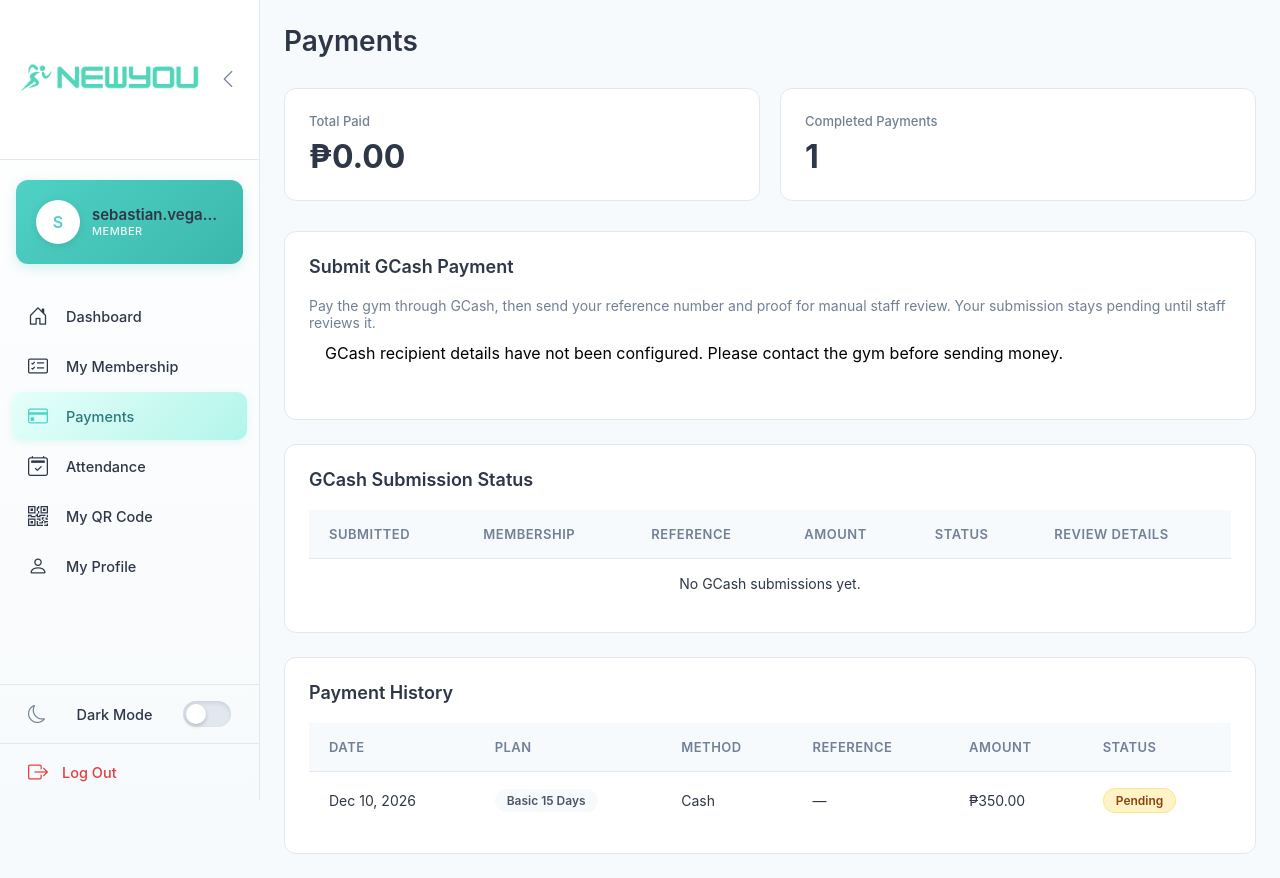
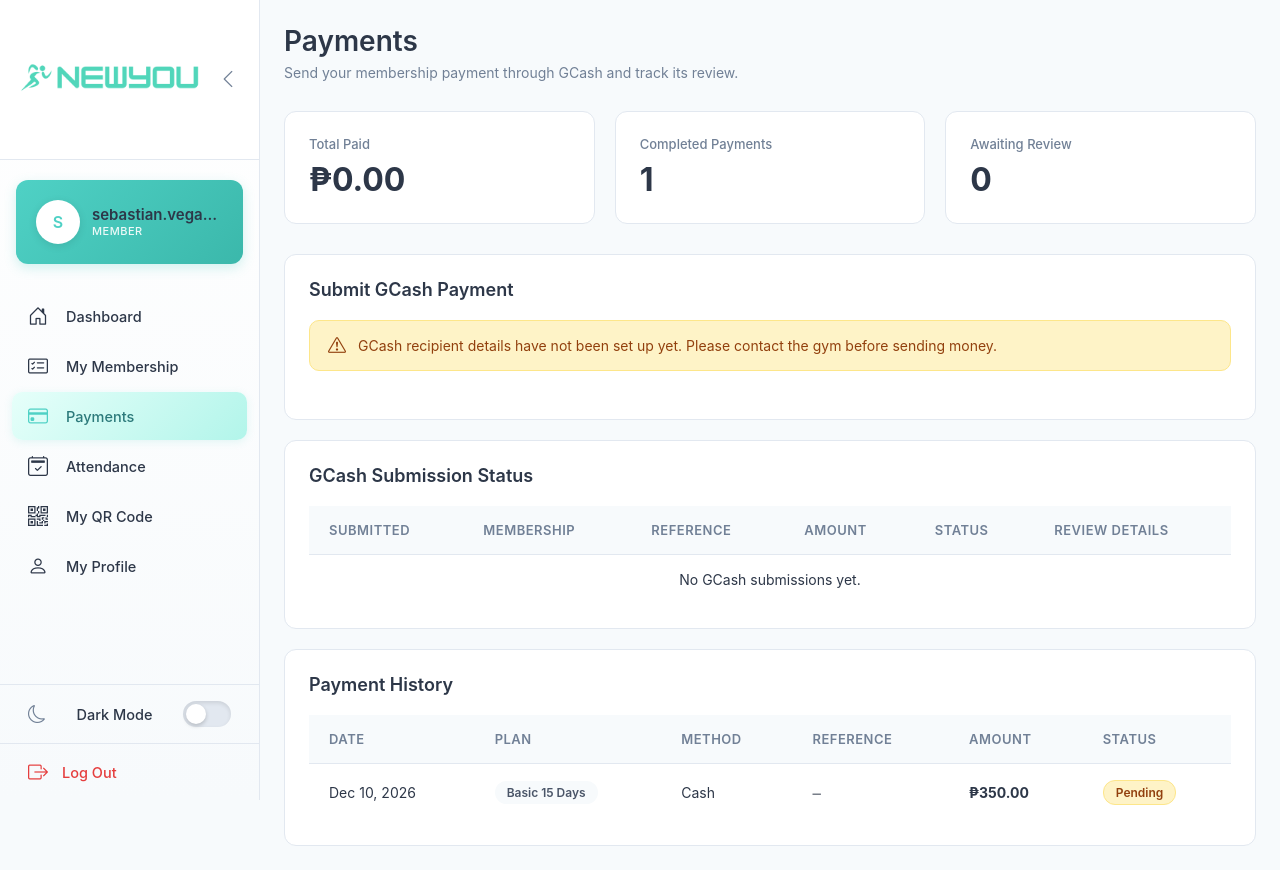
Before and after one commit to ChristianSupremo/wordle123-gym, a PHP site: page /member/payments.php in a window 1280 px wide. After the commit the page ends 846 px from the top, so only its background shows below. Run offline with PHP 8.4, Linux system fonts and the light colour scheme; a user stored in the database is signed in; data comes from the database, SQL or seed files in the repository; data that the repository does not hold is empty.

Commit message:
Refresh member payments page UI
Split the GCash form into a recipient panel and a two-column form,
add an awaiting-review stat, and style submission tables. Fix unstyled
Approved/Rejected badges, the missing alert-warning style and the
invalid dt/dd markup. No submission logic changed.

Co-Authored-By: Claude Opus 5.5 <noreply@anthropic.com>

```diff
--- a/assets/css/style/member_portal.css
+++ b/assets/css/style/member_portal.css
@@ -100,3 +100,26 @@
 .pw-hint.ok { color: var(--success-color); }
 .pw-hint.bad { color: var(--danger-color); }
 .profile-pw-submit { width: 100%; justify-content: center; margin-top: 4px; }
+
+/* ---------- Payments: GCash submission ---------- */
+.mp-pay-grid { display: grid; grid-template-columns: minmax(260px, 340px) minmax(0, 1fr); gap: 28px; align-items: start; }
+.mp-pay-panel { background: var(--bg-secondary); border: 1px solid var(--border-color); border-radius: 12px; padding: 20px; }
+.mp-pay-heading { display: flex; align-items: center; gap: 8px; margin: 0 0 14px; font-size: 15px; font-weight: 600; color: var(--text-primary); }
+.mp-pay-heading i { color: var(--accent-color); font-size: 18px; }
+.mp-pay-recipient { display: grid; gap: 12px; margin: 0; }
+.mp-pay-recipient dt { font-size: 12px; font-weight: 500; color: var(--text-secondary); margin: 0 0 2px; }
+.mp-pay-recipient dd { margin: 0; font-size: 15px; font-weight: 600; color: var(--text-primary); word-break: break-word; }
+.mp-pay-recipient .mp-pay-number { font-size: 22px; letter-spacing: .5px; font-variant-numeric: tabular-nums; }
+.mp-pay-instructions { margin: 16px 0 0; padding-top: 14px; border-top: 1px solid var(--border-color); font-size: 13.5px; color: var(--text-secondary); }
+.mp-pay-steps { margin: 12px 0 0; padding-left: 20px; font-size: 13.5px; color: var(--text-primary); }
+.mp-pay-steps li { margin: 6px 0; }
+.mp-pay-steps li::marker { color: var(--accent-color); font-weight: 700; }
+.mp-pay-form .form-group-modern { margin: 0; }
+.mp-hint { display: block; margin-top: 6px; font-size: 12px; color: var(--text-secondary); }
+.mp-pay-note { margin: 20px 0 0; align-items: flex-start; }
+.mp-ref { font-family: ui-monospace, SFMono-Regular, Consolas, monospace; font-size: 13px; }
+.mp-review { min-width: 200px; }
+.mp-review small { color: var(--text-secondary); }
+.mp-remarks { margin-top: 4px; font-size: 13px; color: var(--text-primary); }
+@media (max-width: 900px) { .mp-pay-grid { grid-template-columns: 1fr; } }
+@media (max-width: 576px) { .mp-form-actions .btn-primary-modern { width: 100%; justify-content: center; } }
--- a/member/payments.php
+++ b/member/payments.php
@@ -118,11 +118,17 @@ $submissionStmt = $pdo->prepare(
 $submissionStmt->execute([$memberId]);
 $submissions = $submissionStmt->fetchAll();
 
+$pendingCount = count(array_filter($submissions, static fn($row) => $row['Status'] === 'Pending'));
+$submissionBadge = ['Approved' => 'completed', 'Rejected' => 'failed', 'Pending' => 'pending'];
+
 include __DIR__ . '/includes/member_header.php';
 ?>
 
 <div class="page-header">
+    <div>
         <h1 class="page-title">Payments</h1>
+        <p class="mp-subtitle">Send your membership payment through GCash and track its review.</p>
+    </div>
 </div>
 
 <?php if ($errorMessage): ?>
@@ -138,26 +144,40 @@ include __DIR__ . '/includes/member_header.php';
         <div class="stat-label">Completed Payments</div>
         <div class="stat-value"><?= count($payments) ?></div>
     </div>
+    <div class="stat-card">
+        <div class="stat-label">Awaiting Review</div>
+        <div class="stat-value"><?= $pendingCount ?></div>
+    </div>
 </div>
 
-<div class="dashboard-card" style="margin-bottom:24px;">
+<div class="mp-stack">
+    <div class="dashboard-card">
         <div class="card-header-flex"><h2 class="card-title">Submit GCash Payment</h2></div>
-    <p class="mp-subtitle">Pay the gym through GCash, then send your reference number and proof for manual staff review. Your submission stays pending until staff reviews it.</p>
 
-    <?php if ($settingsConfigured): ?>
-        <div class="mp-info-list" style="margin:16px 0;">
-            <div><dt>Recipient</dt><dd><?= member_h($settings['RecipientName']) ?></dd></div>
-            <div><dt>GCash number</dt><dd><?= member_h($settings['MobileNumber']) ?></dd></div>
-            <div><dt>Instructions</dt><dd><?= nl2br(member_h($settings['Instructions'] ?? 'Send the exact amount, then upload a clear screenshot of your receipt.')) ?></dd></div>
-        </div>
+        <?php if (!$settingsConfigured): ?>
+            <div class="mp-notice"><i class="bi bi-exclamation-triangle"></i> GCash recipient details have not been set up yet. Please contact the gym before sending money.</div>
         <?php else: ?>
-        <div class="alert alert-warning">GCash recipient details have not been configured. Please contact the gym before sending money.</div>
-    <?php endif; ?>
+            <div class="mp-pay-grid">
+                <section class="mp-pay-panel" aria-labelledby="gcash-send-to">
+                    <h3 id="gcash-send-to" class="mp-pay-heading"><i class="bi bi-phone"></i> Send payment to</h3>
+                    <dl class="mp-pay-recipient">
+                        <div><dt>GCash number</dt><dd class="mp-pay-number"><?= member_h($settings['MobileNumber']) ?></dd></div>
+                        <div><dt>Recipient name</dt><dd><?= member_h($settings['RecipientName']) ?></dd></div>
+                    </dl>
+                    <p class="mp-pay-instructions"><?= nl2br(member_h($settings['Instructions'] ?? 'Send the exact amount, then upload a clear screenshot of your receipt.')) ?></p>
+                    <ol class="mp-pay-steps">
+                        <li>Send the amount through the GCash app.</li>
+                        <li>Copy the reference number from your receipt.</li>
+                        <li>Fill in this form and upload a screenshot.</li>
+                        <li>Staff will review it and record your payment.</li>
+                    </ol>
+                </section>
 
-    <?php if ($eligibleMemberships && $settingsConfigured): ?>
-        <form method="POST" action="payments.php" enctype="multipart/form-data" class="mp-stack" style="max-width:680px;">
+                <?php if ($eligibleMemberships): ?>
+                    <form method="POST" action="payments.php" enctype="multipart/form-data" class="mp-pay-form">
                         <input type="hidden" name="csrf_token" value="<?= member_h(member_csrf_token()) ?>">
-            <div class="form-group-modern">
+                        <div class="mp-form-grid">
+                            <div class="form-group-modern full-width">
                                 <label class="form-label-modern" for="membership_id">Membership / plan</label>
                                 <select class="form-control-modern" id="membership_id" name="membership_id" required>
                                     <option value="">Choose your membership</option>
@@ -170,25 +190,31 @@ include __DIR__ . '/includes/member_header.php';
                             </div>
                             <div class="form-group-modern">
                                 <label class="form-label-modern" for="amount_paid">Amount paid (₱)</label>
-                <input class="form-control-modern" id="amount_paid" name="amount_paid" type="number" min="0.01" max="9999999.99" step="0.01" required>
+                                <input class="form-control-modern" id="amount_paid" name="amount_paid" type="number" min="0.01" max="9999999.99" step="0.01" inputmode="decimal" placeholder="0.00" required>
                             </div>
                             <div class="form-group-modern">
                                 <label class="form-label-modern" for="reference_number">GCash reference number</label>
-                <input class="form-control-modern" id="reference_number" name="reference_number" type="text" maxlength="100" required>
+                                <input class="form-control-modern" id="reference_number" name="reference_number" type="text" maxlength="100" autocomplete="off" placeholder="e.g. 1234 567 890123" required>
                             </div>
-            <div class="form-group-modern">
-                <label class="form-label-modern" for="proof">Proof of payment (JPG, PNG, or WebP; max 5 MB)</label>
-                <input class="form-control-modern" id="proof" name="proof" type="file" accept="image/jpeg,image/png,image/webp" required>
+                            <div class="form-group-modern full-width">
+                                <label class="form-label-modern" for="proof">Proof of payment</label>
+                                <input class="form-control-modern" id="proof" name="proof" type="file" accept="image/jpeg,image/png,image/webp" aria-describedby="proof_hint" required>
+                                <small id="proof_hint" class="mp-hint">JPG, PNG or WebP, up to 5 MB.</small>
                             </div>
-            <p class="mp-subtitle">Submitting a reference number or screenshot does not automatically verify payment. Do not submit again while the same membership has a pending review.</p>
+                        </div>
+                        <div class="mp-notice mp-pay-note"><i class="bi bi-info-circle"></i> Your payment is confirmed only after staff review. If a membership already has a submission waiting for review, don't submit again.</div>
+                        <div class="mp-form-actions">
                             <button class="btn-primary-modern" type="submit"><i class="bi bi-upload"></i> Submit for Review</button>
+                        </div>
                     </form>
-    <?php elseif (!$eligibleMemberships): ?>
+                <?php else: ?>
                     <p class="mp-empty">There are no eligible memberships available for payment submission. Please contact the front desk.</p>
                 <?php endif; ?>
             </div>
+        <?php endif; ?>
+    </div>
 
-<div class="dashboard-card" style="margin-bottom:24px;">
+    <div class="dashboard-card">
         <div class="card-header-flex"><h2 class="card-title">GCash Submission Status</h2></div>
         <div class="mp-table-wrap">
             <table class="dashboard-table">
@@ -197,18 +223,18 @@ include __DIR__ . '/includes/member_header.php';
                 <?php if ($submissions): foreach ($submissions as $submission): ?>
                     <tr>
                         <td><?= member_h(date('M d, Y g:i A', strtotime($submission['SubmittedAt']))) ?></td>
-                    <td><?= member_h($submission['PlanName'] ?? 'Membership') ?></td>
-                    <td><?= member_h($submission['ReferenceNumber']) ?></td>
-                    <td>₱<?= number_format((float) $submission['AmountPaid'], 2) ?></td>
-                    <td><span class="status-badge <?= strtolower($submission['Status']) ?>"><?= $submission['Status'] === 'Approved' ? 'Approved / Completed' : member_h($submission['Status']) ?></span></td>
-                    <td>
+                        <td><span class="plan-badge"><?= member_h($submission['PlanName'] ?? 'Membership') ?></span></td>
+                        <td class="mp-ref"><?= member_h($submission['ReferenceNumber']) ?></td>
+                        <td><strong>₱<?= number_format((float) $submission['AmountPaid'], 2) ?></strong></td>
+                        <td><span class="status-badge <?= $submissionBadge[$submission['Status']] ?? 'pending' ?>"><?= member_h($submission['Status']) ?></span></td>
+                        <td class="mp-review">
                             <?php if ($submission['ReviewedAt']): ?>
                                 <small>Reviewed <?= member_h(date('M d, Y g:i A', strtotime($submission['ReviewedAt']))) ?><?= $submission['ReviewerName'] ? ' by ' . member_h($submission['ReviewerName']) : '' ?></small>
                             <?php else: ?>
                                 <small>Awaiting staff review</small>
                             <?php endif; ?>
                             <?php if (!empty($submission['StaffRemarks'])): ?>
-                            <div><?= nl2br(member_h($submission['StaffRemarks'])) ?></div>
+                                <div class="mp-remarks"><?= nl2br(member_h($submission['StaffRemarks'])) ?></div>
                             <?php endif; ?>
                         </td>
                     </tr>
@@ -231,8 +257,8 @@ include __DIR__ . '/includes/member_header.php';
                         <td><?= member_h(date('M d, Y', strtotime($p['PaymentDate']))) ?></td>
                         <td><span class="plan-badge"><?= member_h($p['PlanName'] ?? '—') ?></span></td>
                         <td><?= member_h($p['MethodName'] ?? '—') ?></td>
-                    <td><?= member_h($p['ReferenceNumber'] ?: '—') ?></td>
-                    <td>₱<?= number_format((float) $p['AmountPaid'], 2) ?></td>
+                        <td class="mp-ref"><?= member_h($p['ReferenceNumber'] ?: '—') ?></td>
+                        <td><strong>₱<?= number_format((float) $p['AmountPaid'], 2) ?></strong></td>
                         <td><span class="status-badge <?= strtolower($p['PaymentStatus']) ?>"><?= member_h($p['PaymentStatus']) ?></span></td>
                     </tr>
                 <?php endforeach; else: ?>
@@ -242,5 +268,6 @@ include __DIR__ . '/includes/member_header.php';
             </table>
         </div>
     </div>
+</div>
 
 <?php include __DIR__ . '/includes/member_footer.php'; ?>
```
Lines whose indentation alone changed are shown as unchanged.
